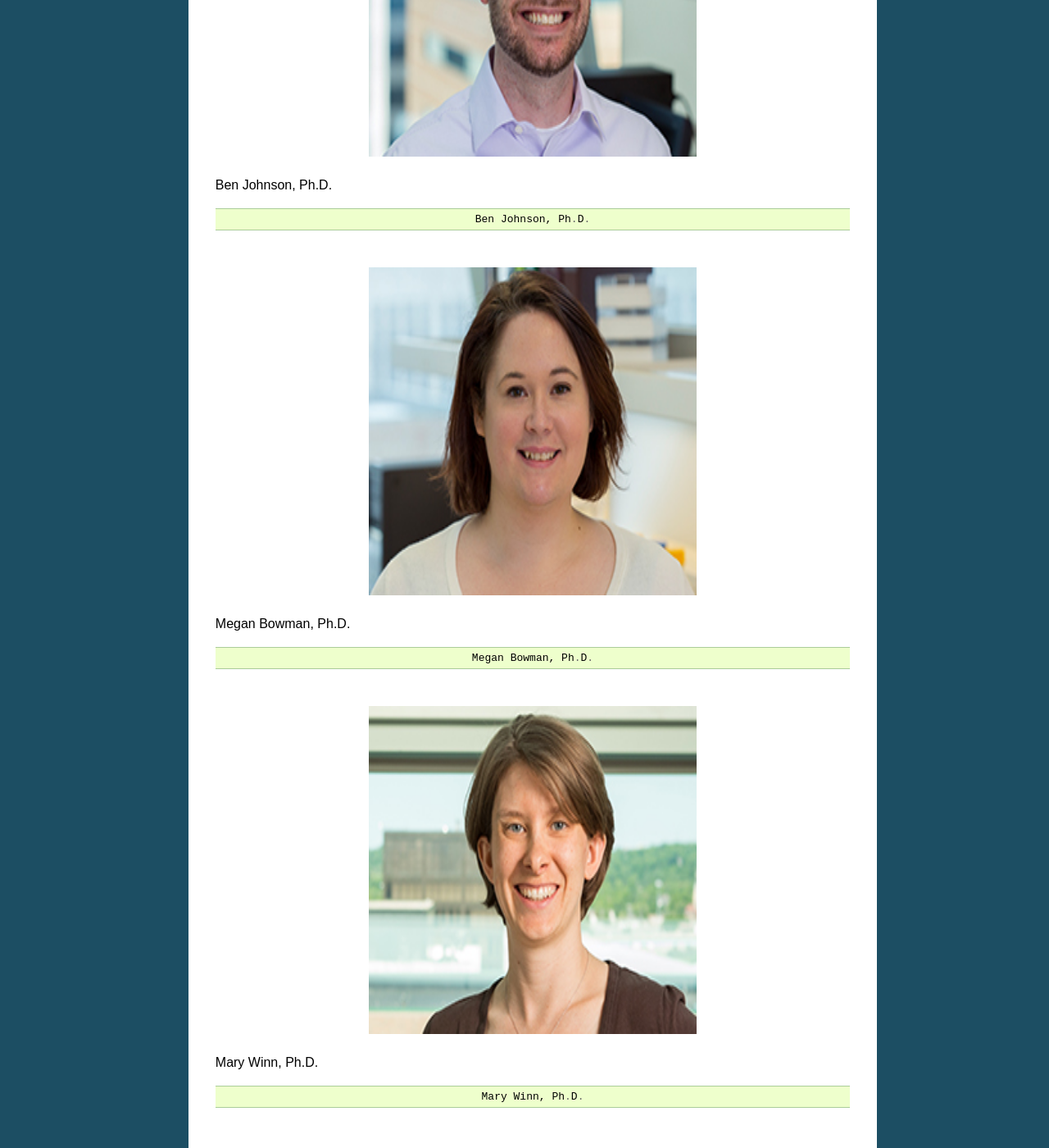
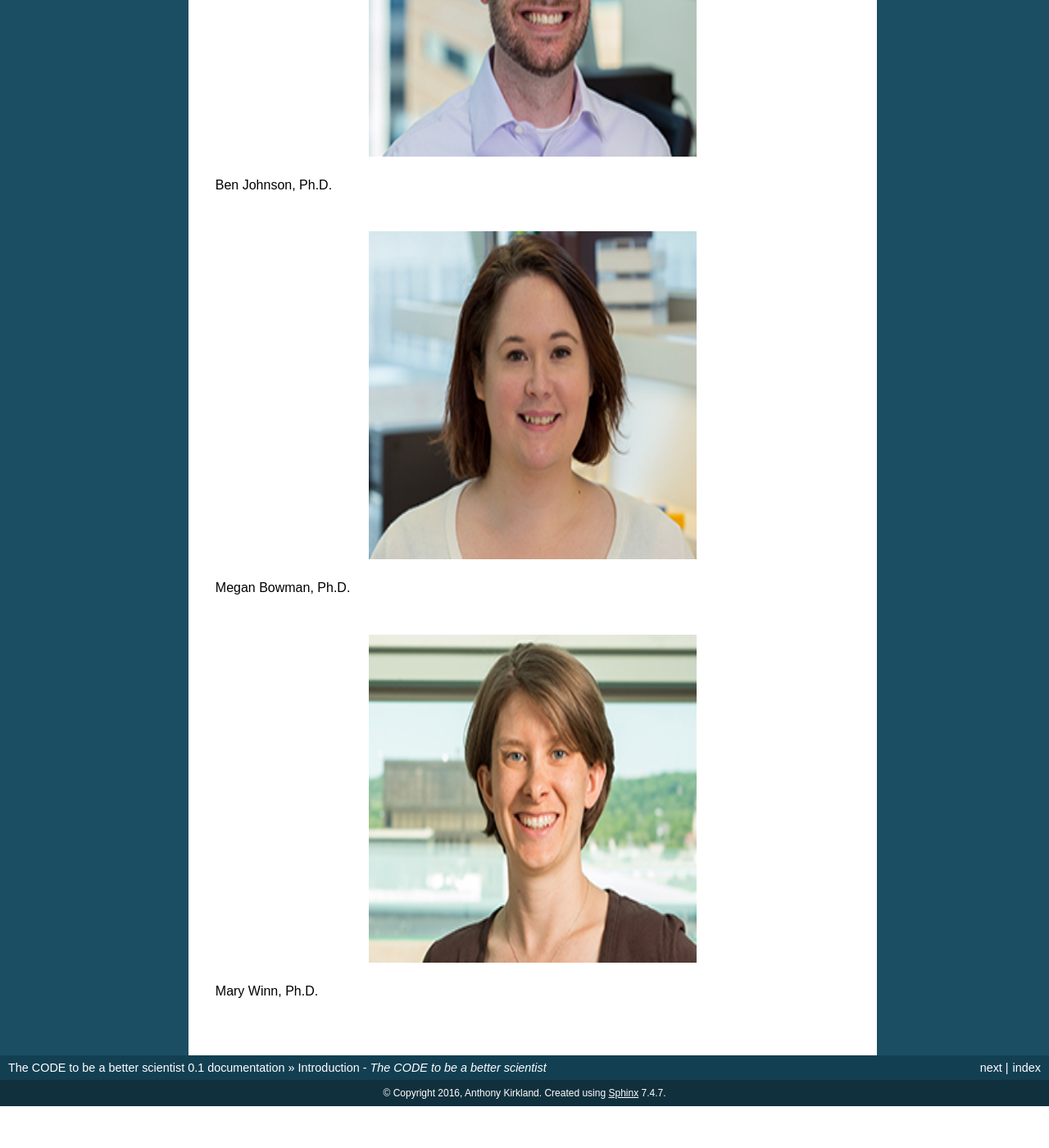
Before and after one commit to akirk616/Anthonys_Teaching_documentation, a Sphinx documentation site: the page built from source/index.rst, in a window 1280 px wide and 1400 px high, scrolled down 429 px. Shown: the whole window at 82% size. Built offline with Sphinx 7.4.7, drawn with Linux system fonts in a browser that asks for light colours; after the commit the page ends 1778 px from its top, so only the background shows below that.

Commit message:
Update index.rst

```diff
--- a/source/index.rst
+++ b/source/index.rst
@@ -17,9 +17,7 @@ My name is Anthony Kirkland. I am a senior at Innovation Central. I worked in th
 
     Ben Johnson, Ph.D.
 
-    .. code-block:: python
 
-        Ben Johnson, Ph.D.
 
 .. figure:: Bowman_Megan_255x187.jpg
     :width: 400px
@@ -30,9 +28,7 @@ My name is Anthony Kirkland. I am a senior at Innovation Central. I worked in th
 
     Megan Bowman, Ph.D.
 
-    .. code-block:: python
 
-        Megan Bowman, Ph.D.
 
 .. figure:: Winn_Mary_255x187.jpg
     :width: 400px
@@ -43,9 +39,6 @@ My name is Anthony Kirkland. I am a senior at Innovation Central. I worked in th
 
     Mary Winn, Ph.D.
 
-    .. code-block:: python
-
-        Mary Winn, Ph.D.
 
 .. toctree::
    :hidden:
```
